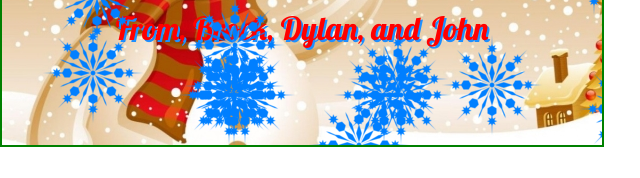
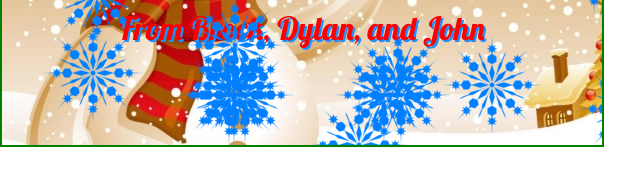
Before and after one commit to yodayank/Holiday-Card, a plain HTML site: page index.html in a window 1280 px wide. Shown: the part 257-435 px from the top of the page, 0-640 px from the left. Drawn offline with Linux system fonts and the light colour scheme.

Commit message:
Update index.html

```diff
--- a/index.html
+++ b/index.html
@@ -19,7 +19,7 @@
 	<h1> HAPPY HOLIDAYS</h1>
 
 		<!-- Add text here -->
-	<p> From, Brock, Dylan, and John</p>
+	<p> From Brock, Dylan, and John</p>
 
 	</div>
 
```
